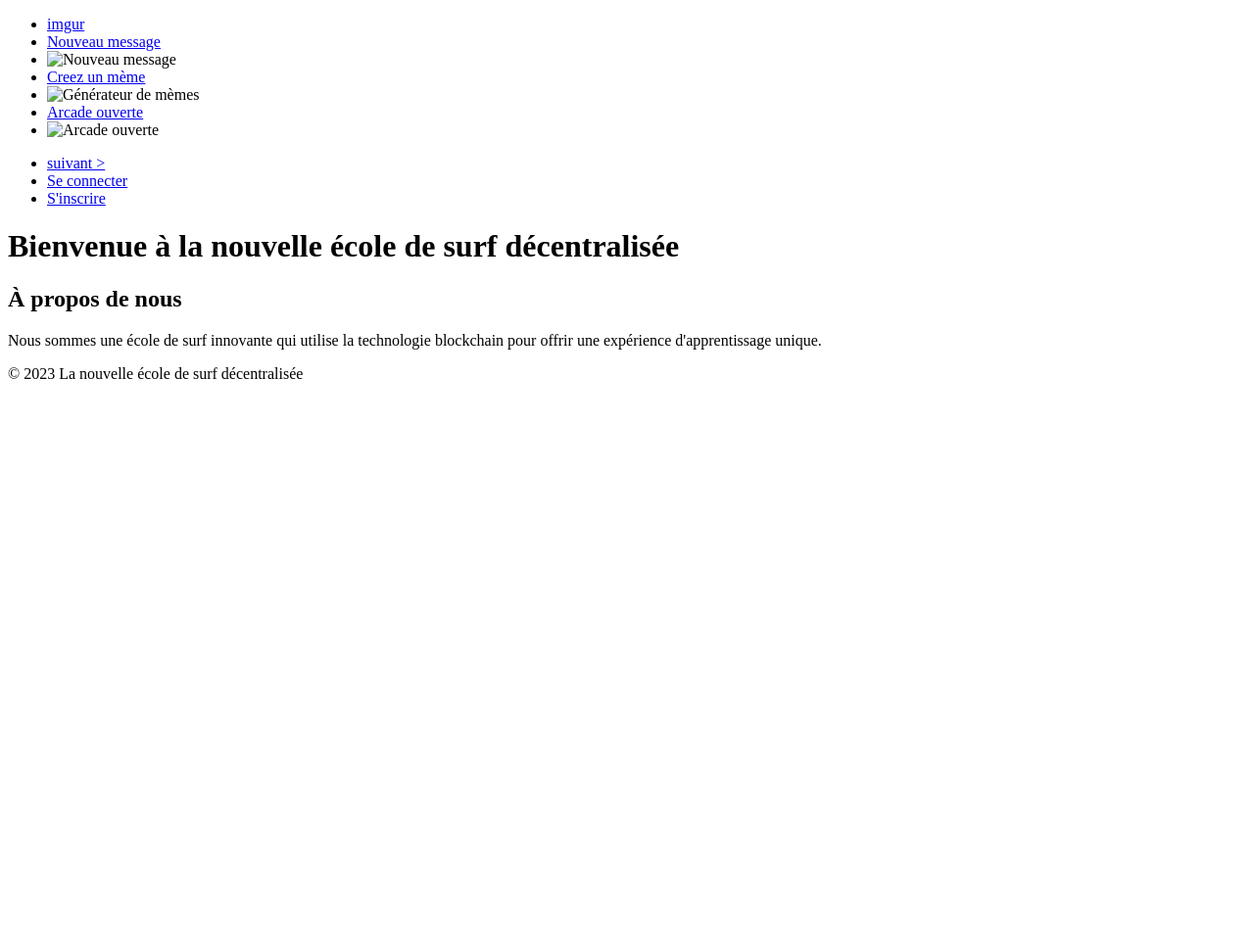
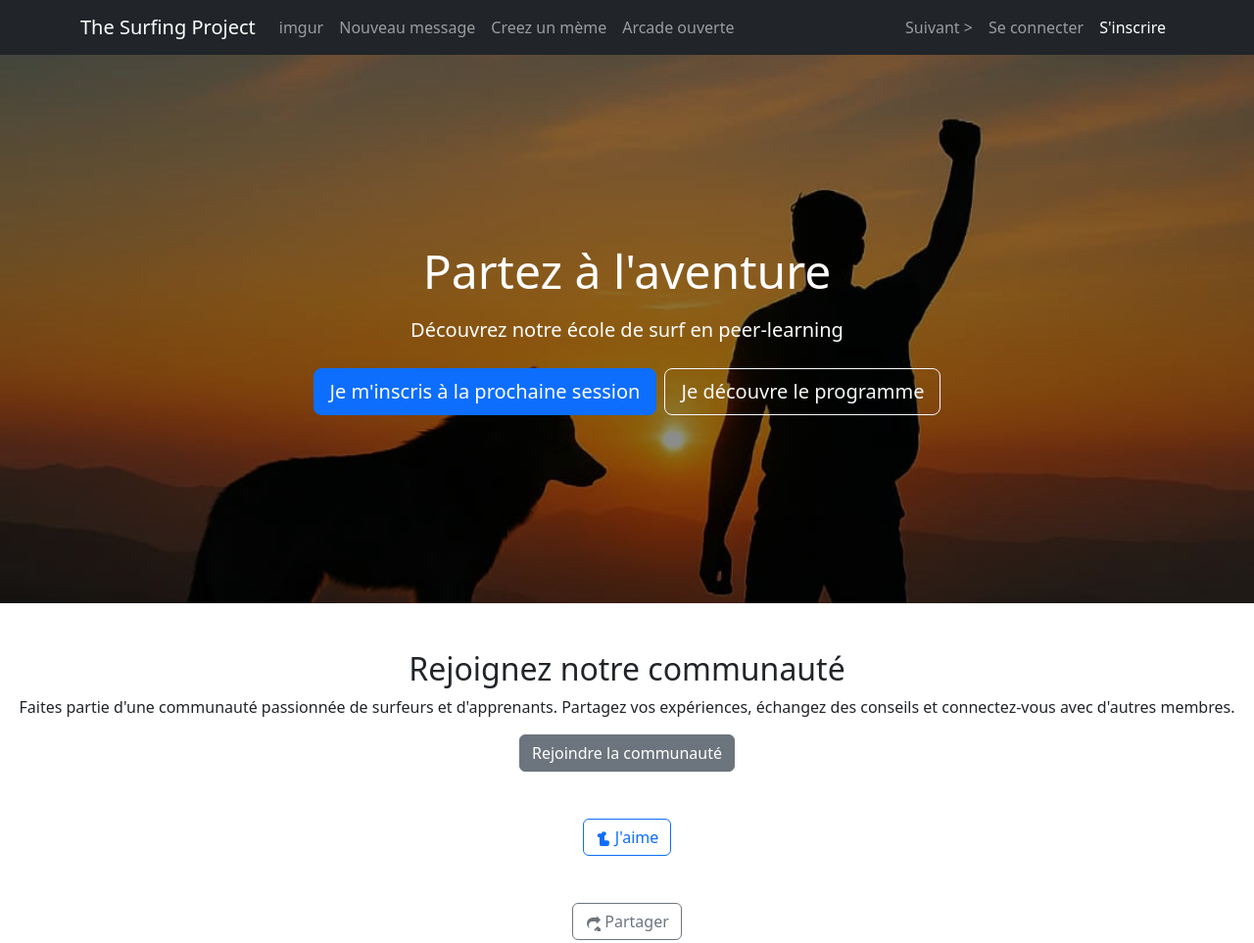
Before and after one commit to ambroise66/TP_S1_J4_Groupe6, a plain HTML site: page index.html in a window 1280 px wide. Shown: the top 963 px of the page at 98% size. Before the commit the page ends 800 px from the top, so only its background shows below. Drawn offline with Linux system fonts and the light colour scheme.

Commit message:
amelioration du programme

```diff
--- a/index.html
+++ b/index.html
@@ -8,43 +8,124 @@
     <meta name="author" content="Réaliser par Groupe 6 de Edutech">
     <meta name="viewport" content="width=device-width, initial-scale=1.0">
     <title>La nouvelle école de surf décentralisée</title>
-    <link rel="stylesheet" href="bootstrap/css/bootstrap-grid.min.css">
+    <link rel="stylesheet" href="bootstrap/css/bootstrap.min.css">
+    <link rel="stylesheet" href="styles.css">
+
+    <!-- Hero background using local image -->
+    <style>
+      .hero {
+        position: relative;
+        background-image: url('aventure .jpg'); /* Assurez-vous que le chemin de l'image est correct */
+        background-size: cover;
+        background-position: center;
+        min-height: 30vh;
+        display: flex;
+        align-items: center;
+      }
+      .hero::before {
+        content: "";
+        position: absolute;
+        inset: 0;
+        background: rgba(0,0,0,0.45);
+      }
+      .hero .hero-content {
+        position: relative;
+        z-index: 2;
+        color: #fff;
+      }
+      @media (min-width: 992px) {
+        .hero { min-height: 70vh; }
+        .hero .display-4 { font-size: 3rem; }
+      }
+      .footer {
+        background-color: #faf8f9;
+        text-align: center;
+        padding: 1rem 0;
+        margin-top: 2rem;
+      }
+      .mainNav .btn-primary {
+        justify-content: flex-end;
+        background-color: color-mix(in hsl(210, 50%, 50%), hsl(210, 50%, 60%), 50%);
+        border-radius: 0.25rem;
+        padding: 0.5rem 1rem;
+        color: thistle;
+      }
+    </style>
 </head>
 <body>
     <header>
-        <section id="logo">
-            <nav class="imgur">
-                <ul>
-                    <li><a href="https://imgur.com/">imgur</a></li>
-                    <li><a href="https://imgur.com/upload">Nouveau message</a></li>
-                    <li><img src="plus-icon.png" alt="Nouveau message"></li>
-                    <li><a href="https://imgur.com/meme-generator">Creez un mème</a></li>
-                    <li><img src="meme-icon.png" alt="Générateur de mèmes"></li>
-                    <li><a href="https://imgur.com/arcade">Arcade ouverte</a></li>
-                    <li><img src="arcade-icon.png" alt="Arcade ouverte"></li>
+  <nav class="navbar navbar-expand-lg navbar-dark bg-dark">
+    <div class="container">
+      <a class="navbar-brand" href="#">The Surfing Project</a>
+      <button class="navbar-toggler" type="button" data-bs-toggle="collapse" data-bs-target="#mainNav" aria-controls="mainNav" aria-expanded="false" aria-label="Toggle navigation">
+        <span class="navbar-toggler-icon"></span>
+      </button>
+      <div class="collapse navbar-collapse" id="mainNav">
+        <ul class="navbar-nav me-auto mb-2 mb-lg-0">
+          <li class="nav-item"><a class="nav-link" href="https://imgur.com/">imgur</a></li>
+          <li class="nav-item"><a class="nav-link" href="https://imgur.com/upload">Nouveau message</a></li>
+          <li class="nav-item"><a class="nav-link" href="https://imgur.com/meme-generator">Creez un mème</a></li>
+          <li class="nav-item"><a class="nav-link" href="https://imgur.com/arcade">Arcade ouverte</a></li>
 
-                </ul>
-            </nav>
+        </ul>
+        <ul class="navbar-nav ms-auto mb-2 mb-lg-0">
+           <li class="nav-item"><a class="nav-link" href="https://imgur.com/gallery/O3QkzxL">Suivant ></a></li>
+           <li class="nav-item"><a class="nav-link" href="https://imgur.com/signin#%2FGjTtsBA">Se connecter</a></li>
+           <li class="nav-item"><a class="nav-link btn btn-primary text-white" href="https://imgur.com/register#%2FGjTtsBA">S'inscrire</a></li>
+        </ul>
+
+      </div>
+    </div>
+  </nav>
+
+  <!-- HERO : image de fond + overlay + texte centré -->
+  <section class="hero">
+    <div class="container hero-content text-center">
+      <h1 class="display-4 fw-light mb-3">Partez à l'aventure</h1>
+      <p class="lead mb-4">Découvrez notre école de surf en peer-learning</p>
+      <div class="d-inline-flex gap-2">
+        <a href="https://imgur.com/register#%2FGjTtsBA" class="btn btn-primary btn-lg">Je m'inscris à la prochaine session</a>
+        <a href="Programme.html" class="btn btn-outline-light btn-lg">Je découvre le programme</a>
+      </div>
+    </div>
+  </section>
+</header>
+    <main>
+        <section class="text-center my-5">
+            <h2>Rejoignez notre communauté</h2>
+            <p>Faites partie d'une communauté passionnée de surfeurs et d'apprenants. Partagez vos expériences, échangez des conseils et connectez-vous avec d'autres membres.</p>
+            <a href="https://imgur.com/register#%2FGjTtsBA" class="btn btn-secondary">Rejoindre la communauté</a>
         </section>
-        <section id="compte">
-            <nav class="compte">
-                <ul>
-                    <li><a href="https://imgur.com/gallery/18m-views-24-hours-hows-that-ratings-dt-you-kwtFJIg">suivant ></a></li>
-                    <li><a href="https://imgur.com/signin">Se connecter</a></li>
-                    <li><a href="https://imgur.com/signup">S'inscrire</a></li>
-                </ul>
-            </nav>
+        <!--Insertion du button j'aime -->
+        <section class="text-center my-5">
+            <button type="button" class="btn btn-outline-primary">
+                <svg xmlns="http://www.w3.org/2000/svg" width="16" height="16" fill="currentColor" class="bi bi-hand-thumbs-up" viewBox="0 0 16 16">
+                  <path d="M6.956 1.745C7.021.81 7.908.087 8.864.325l.261.066c.463.116.874.365 1.176.714.282.32.434.757.458 1.208l.003.169c-.003.076-.01.152-.02.227l-.004.03c-.058.272-.153.52-.285.738l-.002.003c-.13.216-.306.39-.51.515l-.002.001c-.204.126-.44.198-.69.198H9v5h3a2 2 0 0 1 1.984 2.181l-.006.137-.271 1A2 2 0 0 1 12 15H6a2 2 0 0 1-1.995-1.85L4 13V6h-.5a2 2 0 0 1-1.98-1.75L2 4c0-.083.008-.165.023-.244l.004-.03c.058-.272.153-.52.285-.738l.002-.003c.13-.216.306-.39.51-.515l.002-.001c.204-.126.44-.198.69-.198H6l .956-3 .956zM5 .5a3 3 0 0 0-2 .75A3 3 0 0 0 2 .5H1a1 1 0 0 0-1 .993L0 .5v3a1 1 0 0 0 .993 .993L1 .5h4z"/>
+                </svg>
+                J'aime
+            </button>
         </section>
-        <h1>Bienvenue à la nouvelle école de surf décentralisée</h1>
-    </header>
-    <main>
-        <section>
-            <h2>À propos de nous</h2>
-            <p>Nous sommes une école de surf innovante qui utilise la technologie blockchain pour offrir une expérience d'apprentissage unique.</p>
+        <!-- Insertion d'un button de partage: une flèche pour partager soit sur les réseaux sociaux, mail, etc.-->
+        <section class="text-center my-5">
+            <button type="button" class="btn btn-outline-secondary">
+                <svg xmlns="http://www.w3.org/2000/svg" width="16" height="16" fill="currentColor" class="bi bi-share" viewBox="0 0 16 16">
+                  <path d="M11.596 1.204a1 1 0 0 1 1.415 0l2.5 2.5a1 1 0 0 1 0 1.415l-2.5 2.5a1 1 0 0 1-1.415-1.415L12.586 6H8a4 4 0 1 0 0 8h4.586l-1.293 1.293a1 1 0 0 1-1.415-1.415l2.5-2.5a1 1 0 0 1 1.415 0l2.5 2.5a1 1 0 0 1 0 1.415l-2.5 2.5a1 1 0 0 1-1.415-1.415L12.586 14H8a6 6 0 1 1 0-12h4.586l-1.293-1.293a1 1 0 0 1 0-1.415z"/>
+                </svg>
+                Partager
+            </button>
         </section>
+        <section class="text-center my-5">
+            <h1>The Surfing Project en 3 points</h1>
+
+                <div class="ms-3">
+            <p>Pour toute question ou information supplémentaire, n'hésitez pas à nous contacter. Nous sommes là pour vous aider à chaque étape de votre parcours d'apprentissage.</p>
+            <a href="contact.html" class="btn btn-secondary">Contactez-nous</a>
     </main>
-    <footer>
-        <p>&copy; 2023 La nouvelle école de surf décentralisée</p>
+    <footer class="footer">
+        <p>&copy; 2025 The Surf Project</p>
     </footer>
+
+    <!-- Ajouter le JS de Bootstrap (bundle inclut Popper) -->
+    <script src="bootstrap/js/bootstrap.bundle.min.js"></script>
 </body>
 </html>
--- /dev/null
+++ b/style.css
@@ -0,0 +1,53 @@
+<!-- Hero CSS (ajoute ceci pour l'overlay et le background) -->
+
+.hero {
+  position: relative;
+  /* utilisation de l'image locale */
+  background-image: url('aventure .jpg');
+  background-size: cover;
+  background-position: center;
+  min-height: 70vh;
+  display: flex;
+  align-items: center;
+  justify-content: center;
+  text-align: center;
+  color: #fff;
+  padding: 3rem 0;
+}
+
+.hero::before {
+  content: "";
+  position: absolute;
+  inset: 0;
+  /* overlay sombre pour faire ressortir le texte */
+  background: linear-gradient(rgba(20,23,26,0.65), rgba(0,0,0,0.35));
+  z-index: 1;
+}
+
+.hero .hero-content {
+  position: relative;
+  z-index: 2;
+  width: 100%;
+  max-width: 900px;
+  padding: 0 1rem;
+}
+
+.hero .display-4 {
+  font-weight: 300;
+  margin-bottom: 0.5rem;
+  color: #fff;
+}
+
+/* bouton large et espacement comme sur la maquette */
+.hero .btn {
+  min-width: 220px;
+}
+
+/* ajustements pour grands écrans */
+@media (min-width: 992px) {
+  .hero { min-height: 75vh; }
+  .hero .display-4 { font-size: 3.2rem; }
+}
+
+/* petites corrections visuelles */
+body { background-color: #fff; }
```
Also changed, not shown: aventure .jpg (added).
